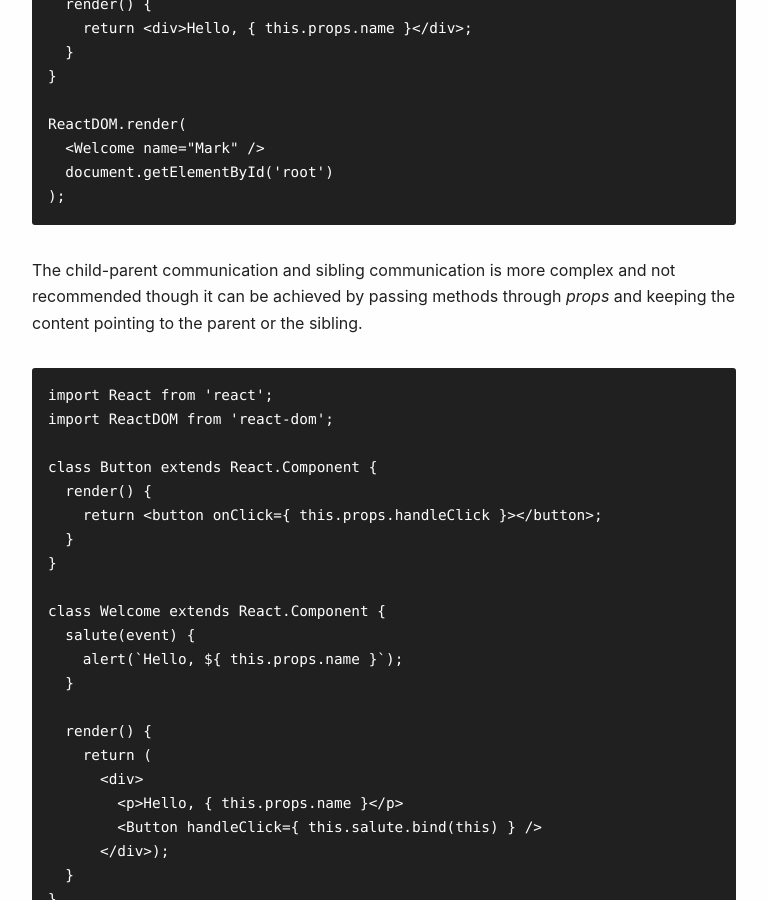
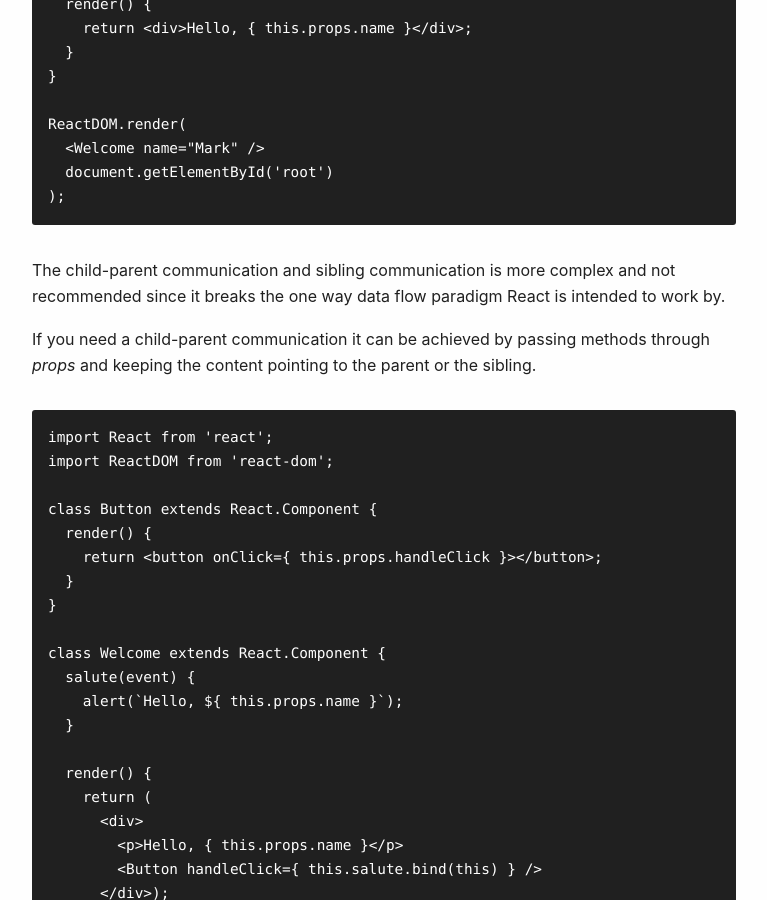
Before and after one commit to Experience-Monks/jam3-lessons-react, a Jekyll site: the page built from _lessons/05-props.md, in a window 1280 px wide and 900 px high, scrolled down 416 px. Shown: the whole window, without its empty margins (256-1023 px from the left). Built offline with Jekyll 4.4.1, drawn with Linux system fonts in a browser that asks for light colours.

Commit message:
Adding extra explanation to Props lesson

````diff
--- a/_lessons/05-props.md
+++ b/_lessons/05-props.md
@@ -27,7 +27,9 @@
 );
 ```
 
-The child-parent communication and sibling communication is more complex and not recommended though it can be achieved by passing methods through _props_ and keeping the content pointing to the parent or the sibling.
+The child-parent communication and sibling communication is more complex and not recommended since it breaks the one way data flow paradigm React is intended to work by.
+
+If you need a child-parent communication it can be achieved by passing methods through _props_ and keeping the content pointing to the parent or the sibling.
 
 ```jsx
 import React from 'react';
````
